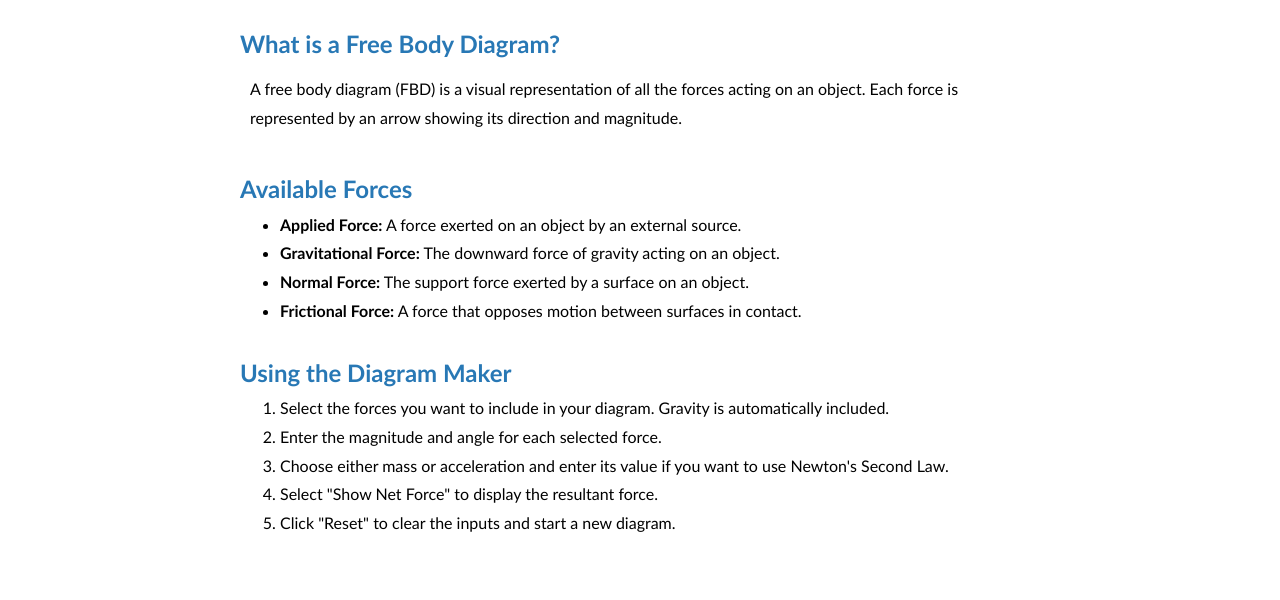
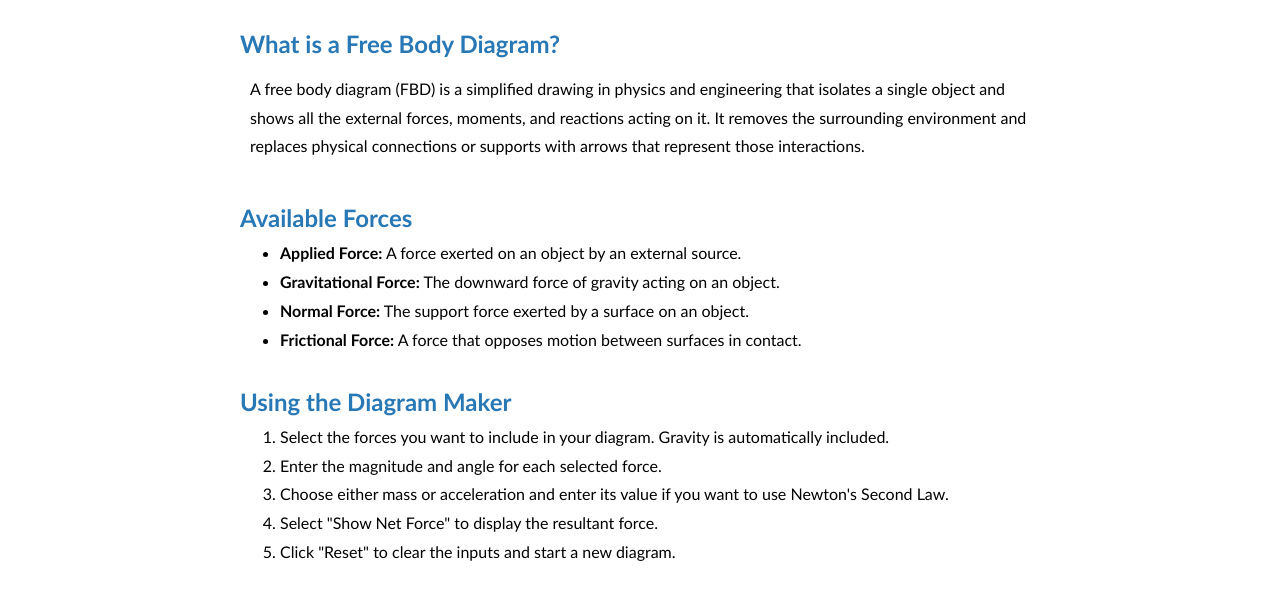
Before and after one commit to anneaka/fbd-creator, a plain HTML site: page instructions.html in a window 1280 px wide. Shown: the part 184-784 px from the top of the page. Drawn offline with Linux system fonts and the light colour scheme.

Commit message:
11.26 updated FBD description
Expanded the explanation of a free body diagram to include details about external forces, moments, and reactions.

```diff
--- a/instructions.html
+++ b/instructions.html
@@ -44,9 +44,10 @@
 
         <h2>What is a Free Body Diagram?</h2>
         <p>
-            A free body diagram (FBD) is a visual representation of all
-            the forces acting on an object. Each force is represented
-            by an arrow showing its direction and magnitude.
+            A free body diagram (FBD) is a simplified drawing in physics and engineering that
+            isolates a single object and shows all the external forces, moments, and reactions
+            acting on it. It removes the surrounding environment and replaces physical connections
+            or supports with arrows that represent those interactions.
         </p>
 
         <h2>Available Forces</h2>
```
